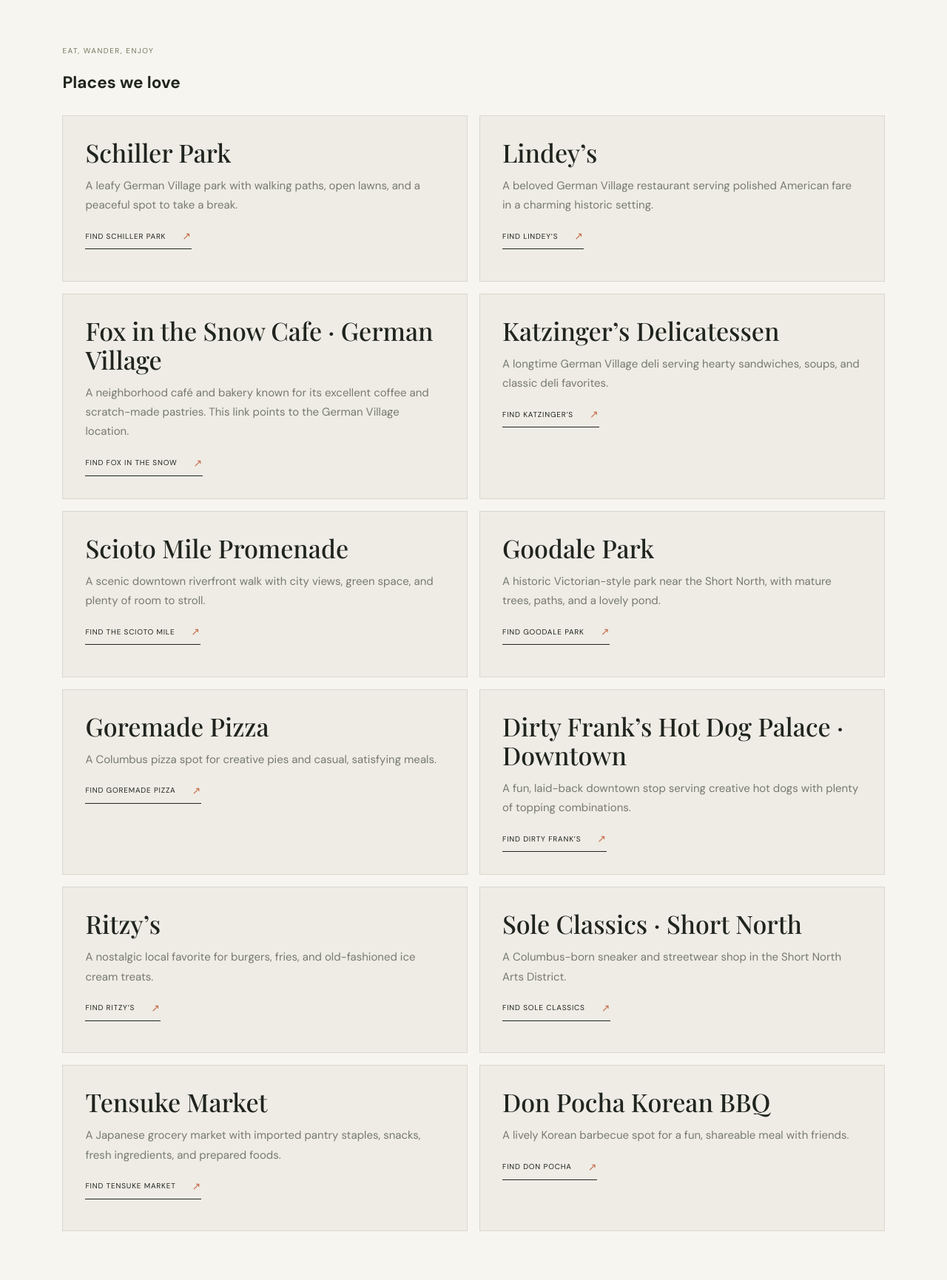
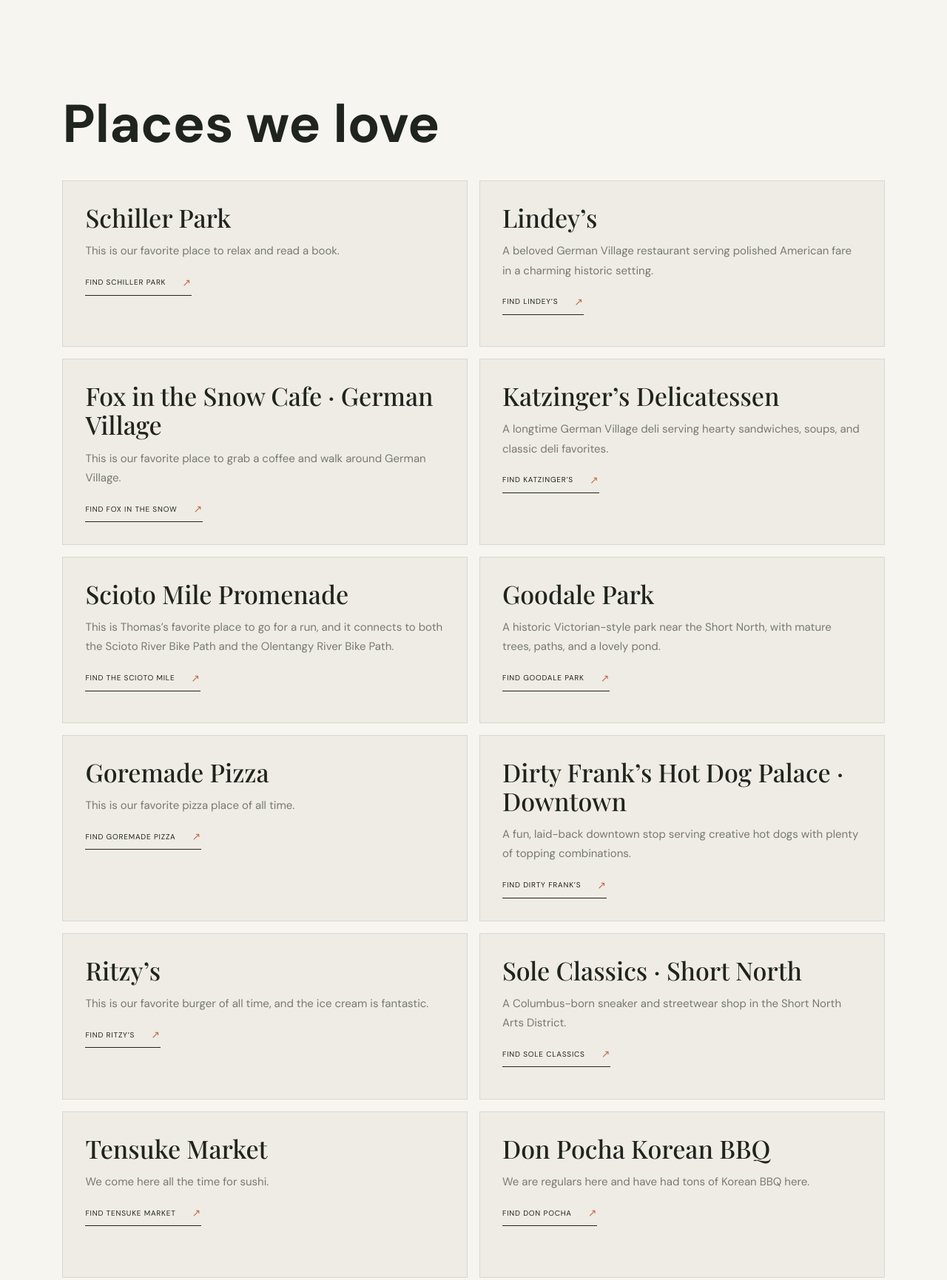
Before and after one commit to guidotti1/wedding-website, a plain HTML site: page favorite-places.html in a window 1280 px wide. Shown: the part 1020-2751 px from the top of the page at 74% size. Drawn offline with nearby package versions, Linux system fonts and the light colour scheme; a web font is replaced by a local one.

Commit message:
Personalize favorite places copy and widen page headings

```diff
--- a/favorite-places.html
+++ b/favorite-places.html
@@ -35,21 +35,20 @@
     </section>
 
     <section class="favorite-list section-shell" aria-labelledby="places-heading">
-      <p class="eyebrow">Eat, wander, enjoy</p>
       <h2 id="places-heading">Places we love</h2>
       <div class="favorite-grid">
-        <article class="favorite-card"><div class="favorite-copy"><h3>Schiller Park</h3><p>A leafy German Village park with walking paths, open lawns, and a peaceful spot to take a break.</p><a class="under-link" href="https://www.google.com/maps/search/?api=1&amp;query=Schiller+Park+Columbus+Ohio" target="_blank" rel="noopener noreferrer">Find Schiller Park <span>↗</span></a></div></article>
+        <article class="favorite-card"><div class="favorite-copy"><h3>Schiller Park</h3><p>This is our favorite place to relax and read a book.</p><a class="under-link" href="https://www.google.com/maps/search/?api=1&amp;query=Schiller+Park+Columbus+Ohio" target="_blank" rel="noopener noreferrer">Find Schiller Park <span>↗</span></a></div></article>
         <article class="favorite-card"><div class="favorite-copy"><h3>Lindey’s</h3><p>A beloved German Village restaurant serving polished American fare in a charming historic setting.</p><a class="under-link" href="https://www.google.com/maps/search/?api=1&amp;query=Lindeys+Columbus+Ohio" target="_blank" rel="noopener noreferrer">Find Lindey’s <span>↗</span></a></div></article>
-        <article class="favorite-card"><div class="favorite-copy"><h3>Fox in the Snow Cafe · German Village</h3><p>A neighborhood café and bakery known for its excellent coffee and scratch-made pastries. This link points to the German Village location.</p><a class="under-link" href="https://www.google.com/maps/search/?api=1&amp;query=Fox+in+the+Snow+Cafe+German+Village+Columbus+Ohio" target="_blank" rel="noopener noreferrer">Find Fox in the Snow <span>↗</span></a></div></article>
+        <article class="favorite-card"><div class="favorite-copy"><h3>Fox in the Snow Cafe · German Village</h3><p>This is our favorite place to grab a coffee and walk around German Village.</p><a class="under-link" href="https://www.google.com/maps/search/?api=1&amp;query=Fox+in+the+Snow+Cafe+German+Village+Columbus+Ohio" target="_blank" rel="noopener noreferrer">Find Fox in the Snow <span>↗</span></a></div></article>
         <article class="favorite-card"><div class="favorite-copy"><h3>Katzinger’s Delicatessen</h3><p>A longtime German Village deli serving hearty sandwiches, soups, and classic deli favorites.</p><a class="under-link" href="https://www.google.com/maps/search/?api=1&amp;query=Katzingers+Delicatessen+Columbus+Ohio" target="_blank" rel="noopener noreferrer">Find Katzinger’s <span>↗</span></a></div></article>
-        <article class="favorite-card"><div class="favorite-copy"><h3>Scioto Mile Promenade</h3><p>A scenic downtown riverfront walk with city views, green space, and plenty of room to stroll.</p><a class="under-link" href="https://www.google.com/maps/search/?api=1&amp;query=Scioto+Mile+Promenade+Columbus+Ohio" target="_blank" rel="noopener noreferrer">Find the Scioto Mile <span>↗</span></a></div></article>
+        <article class="favorite-card"><div class="favorite-copy"><h3>Scioto Mile Promenade</h3><p>This is Thomas’s favorite place to go for a run, and it connects to both the Scioto River Bike Path and the Olentangy River Bike Path.</p><a class="under-link" href="https://www.google.com/maps/search/?api=1&amp;query=Scioto+Mile+Promenade+Columbus+Ohio" target="_blank" rel="noopener noreferrer">Find the Scioto Mile <span>↗</span></a></div></article>
         <article class="favorite-card"><div class="favorite-copy"><h3>Goodale Park</h3><p>A historic Victorian-style park near the Short North, with mature trees, paths, and a lovely pond.</p><a class="under-link" href="https://www.google.com/maps/search/?api=1&amp;query=Goodale+Park+Columbus+Ohio" target="_blank" rel="noopener noreferrer">Find Goodale Park <span>↗</span></a></div></article>
-        <article class="favorite-card"><div class="favorite-copy"><h3>Goremade Pizza</h3><p>A Columbus pizza spot for creative pies and casual, satisfying meals.</p><a class="under-link" href="https://www.google.com/maps/search/?api=1&amp;query=Goremade+Pizza+Columbus+Ohio" target="_blank" rel="noopener noreferrer">Find Goremade Pizza <span>↗</span></a></div></article>
+        <article class="favorite-card"><div class="favorite-copy"><h3>Goremade Pizza</h3><p>This is our favorite pizza place of all time.</p><a class="under-link" href="https://www.google.com/maps/search/?api=1&amp;query=Goremade+Pizza+Columbus+Ohio" target="_blank" rel="noopener noreferrer">Find Goremade Pizza <span>↗</span></a></div></article>
         <article class="favorite-card"><div class="favorite-copy"><h3>Dirty Frank’s Hot Dog Palace · Downtown</h3><p>A fun, laid-back downtown stop serving creative hot dogs with plenty of topping combinations.</p><a class="under-link" href="https://www.google.com/maps/search/?api=1&amp;query=Dirty+Franks+Hot+Dog+Palace+Downtown+Columbus+Ohio" target="_blank" rel="noopener noreferrer">Find Dirty Frank’s <span>↗</span></a></div></article>
-        <article class="favorite-card"><div class="favorite-copy"><h3>Ritzy’s</h3><p>A nostalgic local favorite for burgers, fries, and old-fashioned ice cream treats.</p><a class="under-link" href="https://www.google.com/maps/search/?api=1&amp;query=Ritzys+Columbus+Ohio" target="_blank" rel="noopener noreferrer">Find Ritzy’s <span>↗</span></a></div></article>
+        <article class="favorite-card"><div class="favorite-copy"><h3>Ritzy’s</h3><p>This is our favorite burger of all time, and the ice cream is fantastic.</p><a class="under-link" href="https://www.google.com/maps/search/?api=1&amp;query=Ritzys+Columbus+Ohio" target="_blank" rel="noopener noreferrer">Find Ritzy’s <span>↗</span></a></div></article>
         <article class="favorite-card"><div class="favorite-copy"><h3>Sole Classics · Short North</h3><p>A Columbus-born sneaker and streetwear shop in the Short North Arts District.</p><a class="under-link" href="https://www.google.com/maps/search/?api=1&amp;query=Sole+Classics+Short+North+Columbus+Ohio" target="_blank" rel="noopener noreferrer">Find Sole Classics <span>↗</span></a></div></article>
-        <article class="favorite-card"><div class="favorite-copy"><h3>Tensuke Market</h3><p>A Japanese grocery market with imported pantry staples, snacks, fresh ingredients, and prepared foods.</p><a class="under-link" href="https://www.google.com/maps/search/?api=1&amp;query=Tensuke+Market+Columbus+Ohio" target="_blank" rel="noopener noreferrer">Find Tensuke Market <span>↗</span></a></div></article>
-        <article class="favorite-card"><div class="favorite-copy"><h3>Don Pocha Korean BBQ</h3><p>A lively Korean barbecue spot for a fun, shareable meal with friends.</p><a class="under-link" href="https://www.google.com/maps/search/?api=1&amp;query=Don+Pocha+Korean+BBQ+Columbus+Ohio" target="_blank" rel="noopener noreferrer">Find Don Pocha <span>↗</span></a></div></article>
+        <article class="favorite-card"><div class="favorite-copy"><h3>Tensuke Market</h3><p>We come here all the time for sushi.</p><a class="under-link" href="https://www.google.com/maps/search/?api=1&amp;query=Tensuke+Market+Columbus+Ohio" target="_blank" rel="noopener noreferrer">Find Tensuke Market <span>↗</span></a></div></article>
+        <article class="favorite-card"><div class="favorite-copy"><h3>Don Pocha Korean BBQ</h3><p>We are regulars here and have had tons of Korean BBQ here.</p><a class="under-link" href="https://www.google.com/maps/search/?api=1&amp;query=Don+Pocha+Korean+BBQ+Columbus+Ohio" target="_blank" rel="noopener noreferrer">Find Don Pocha <span>↗</span></a></div></article>
       </div>
     </section>
   </main>
--- a/script.js
+++ b/script.js
@@ -1,14 +1,18 @@
+const mastheadLayout = document.createElement('style');
+mastheadLayout.textContent = `
+  .page-masthead { padding-left: max(var(--gutter), 3vw); padding-right: max(var(--gutter), 3vw); }
+  .page-masthead > p:not(.eyebrow) { width: 100%; max-width: none; white-space: nowrap; }
+  .favorite-list > .eyebrow { display: none; }
+  .favorite-list > h2 { font-size: clamp(42px, 6vw, 72px); }
+  @media (max-width: 760px) {
+    .page-masthead > p:not(.eyebrow) { white-space: normal; }
+  }
+`;
+document.head.append(mastheadLayout);
+
 const menuButton = document.querySelector('.menu-toggle');
 const nav = document.querySelector('#site-nav');
 if (menuButton && nav) {
-  if (!nav.querySelector('a[href="favorite-places.html"]')) {
-    const favoritePlacesLink = document.createElement('a');
-    favoritePlacesLink.href = 'favorite-places.html';
-    favoritePlacesLink.textContent = 'Favorite places';
-    const rsvpLink = nav.querySelector('.nav-rsvp');
-    if (rsvpLink) nav.insertBefore(favoritePlacesLink, rsvpLink);
-    else nav.append(favoritePlacesLink);
-  }
   menuButton.addEventListener('click', () => {
     const expanded = menuButton.getAttribute('aria-expanded') === 'true';
     menuButton.setAttribute('aria-expanded', String(!expanded));
```
